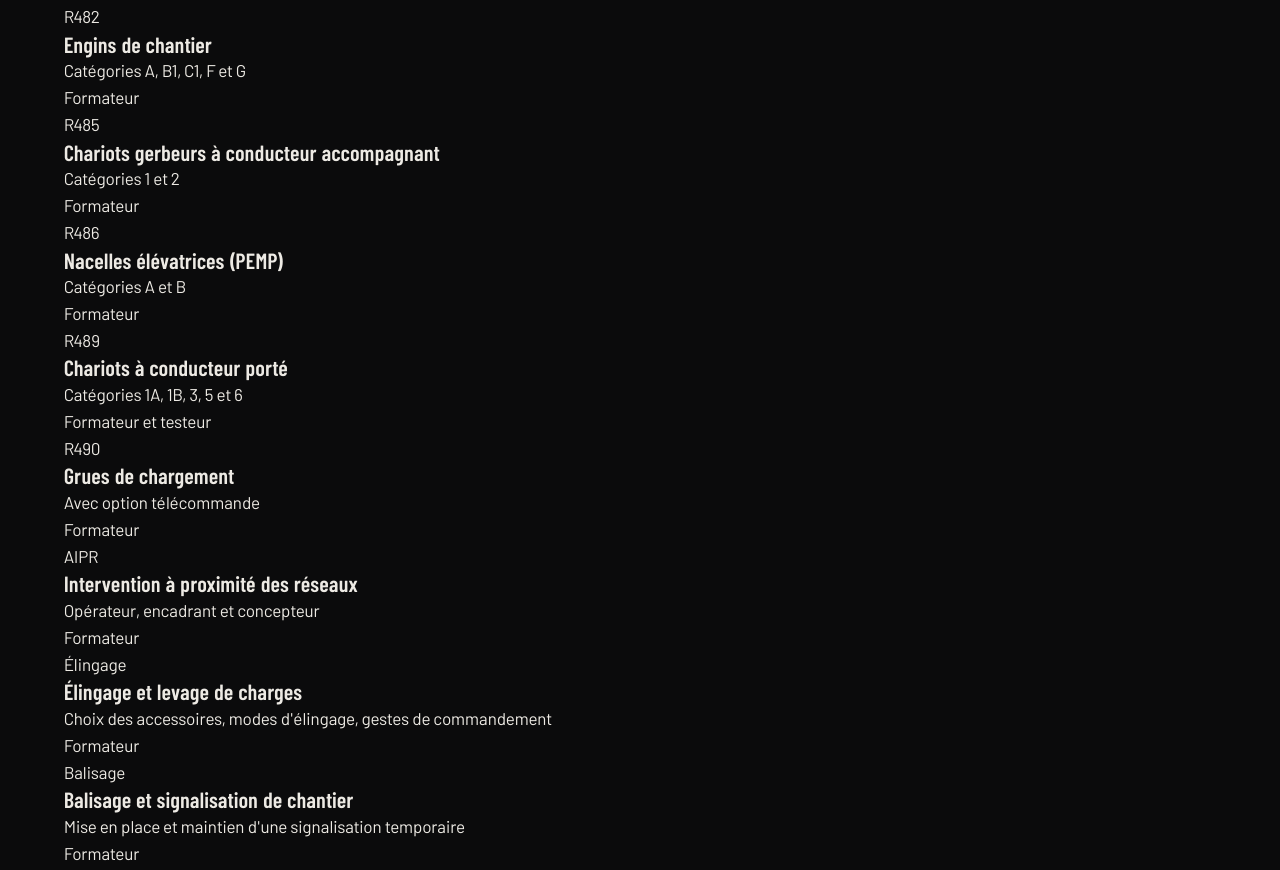
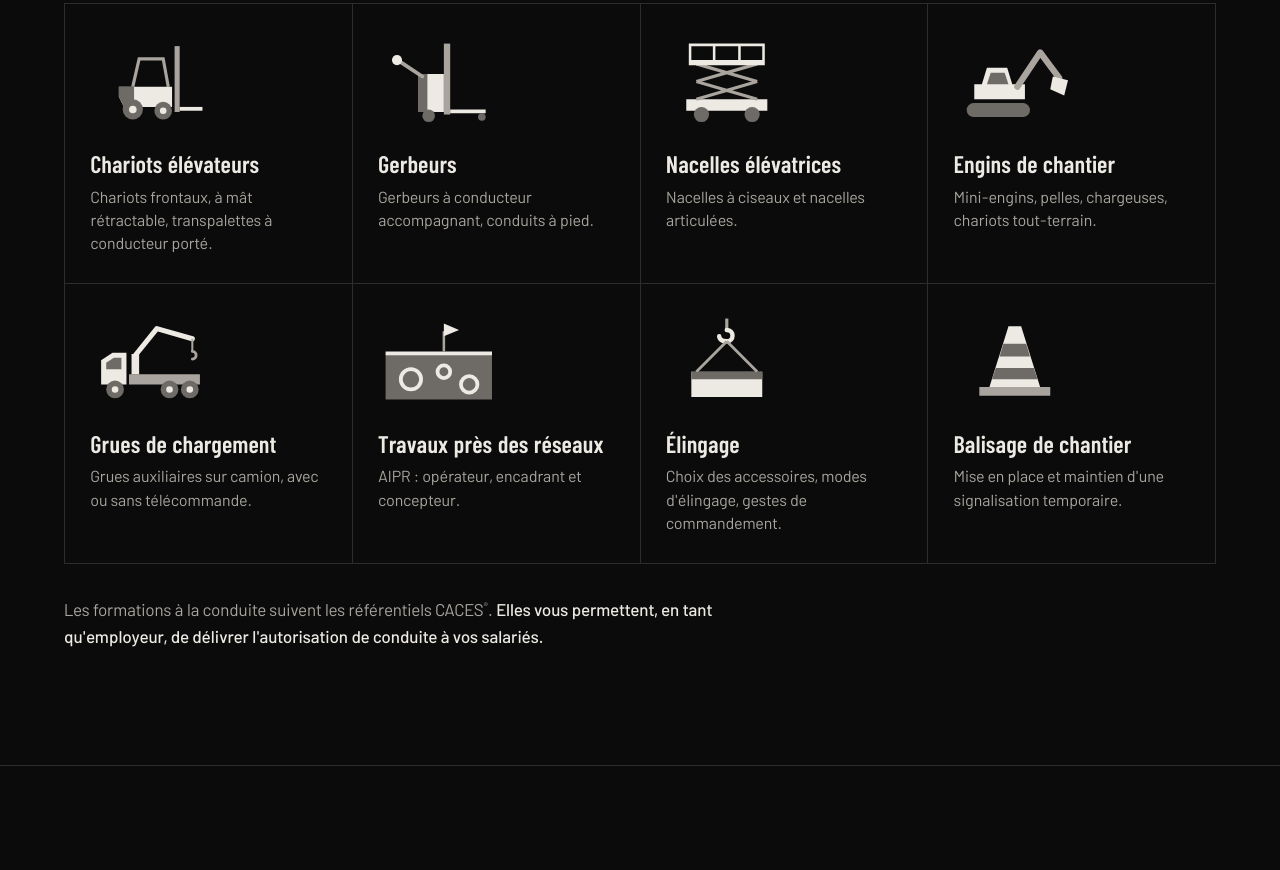
Before and after one commit to TorresFormation/torresformation.github.io, a plain HTML site: page index.html in a window 1280 px wide. Shown: the part 1042-1912 px from the top of the page. Drawn offline with Linux system fonts and the light colour scheme; animation ran at ten frames a second.

Commit message:
Add files via upload

```diff
--- a/index.html
+++ b/index.html
@@ -3,14 +3,14 @@
 <head>
 <meta charset="utf-8">
 <meta name="viewport" content="width=device-width, initial-scale=1">
-<title>Torres Formation | Formation CACES, AIPR et élingage en entreprise</title>
-<meta name="description" content="Maïcol Torres, formateur et testeur indépendant. Formations CACES R482, R485, R486, R489, R490, AIPR et élingage dans votre entreprise, en Île-de-France, Eure-et-Loir et Normandie.">
+<title>Torres Formation | Formation à la conduite d'engins en sécurité, en entreprise</title>
+<meta name="description" content="Maïcol Torres, formateur indépendant. Formation à la conduite d'engins en sécurité dans votre entreprise, pour délivrer l'autorisation de conduite à vos salariés. AIPR, élingage. Île-de-France, Eure-et-Loir, Normandie.">
 <meta name="theme-color" content="#0B0B0C">
 <link rel="canonical" href="https://torresformation.github.io/">
 <meta property="og:type" content="website">
 <meta property="og:locale" content="fr_FR">
-<meta property="og:title" content="Torres Formation | CACES, AIPR et élingage en entreprise">
-<meta property="og:description" content="Formateur et testeur indépendant. Vos équipes formées sur vos engins, dans vos locaux.">
+<meta property="og:title" content="Torres Formation | Conduite d'engins en sécurité, AIPR et élingage en entreprise">
+<meta property="og:description" content="Formateur indépendant. Vos équipes formées sur vos engins, dans vos locaux.">
 <meta property="og:url" content="https://torresformation.github.io/">
 <meta property="og:image" content="https://torresformation.github.io/assets/partage.png">
 <meta name="twitter:card" content="summary_large_image">
@@ -26,7 +26,7 @@
   "@context": "https://schema.org",
   "@type": "ProfessionalService",
   "name": "Torres Formation",
-  "description": "Formations CACES, AIPR et élingage en entreprise par un formateur et testeur indépendant.",
+  "description": "Formation à la conduite d'engins en sécurité, AIPR et élingage, en entreprise, par un formateur indépendant.",
   "url": "https://torresformation.github.io/",
   "image": "https://torresformation.github.io/assets/partage.png",
   "telephone": "+33629444997",
@@ -70,7 +70,7 @@
       <span class="ligne"><span>vos engins.</span></span>
       <span class="ligne"><span>Chez vous.</span></span>
     </h1>
-    <p class="accueil__chapo">Formateur et testeur indépendant en manutention, levage et sécurité. Je prépare vos équipes aux CACES<sup>®</sup>, à l'AIPR et à l'élingage, directement dans votre entreprise.</p>
+    <p class="accueil__chapo">Formateur indépendant en manutention, levage et sécurité. Je forme vos équipes à la conduite en sécurité, directement dans votre entreprise, pour que vous puissiez leur délivrer l'autorisation de conduite.</p>
     <div class="accueil__actions">
       <a class="bouton" href="#reserver">Demander une session</a>
       <a class="lien-tel" href="tel:+33629444997">06 29 44 49 97</a>
@@ -88,48 +88,17 @@
     <h2>Les formations</h2>
     <p>Chaque session associe théorie et pratique. La pratique se fait sur vos machines, dans vos conditions de travail réelles.</p>
   </div>
-  <ul class="catalogue">
-    <li class="catalogue__ligne">
-      <span class="catalogue__code">R482</span>
-      <div class="catalogue__nom"><h3>Engins de chantier</h3><p>Catégories A, B1, C1, F et G</p></div>
-      <span class="catalogue__role">Formateur</span>
-    </li>
-    <li class="catalogue__ligne">
-      <span class="catalogue__code">R485</span>
-      <div class="catalogue__nom"><h3>Chariots gerbeurs à conducteur accompagnant</h3><p>Catégories 1 et 2</p></div>
-      <span class="catalogue__role">Formateur</span>
-    </li>
-    <li class="catalogue__ligne">
-      <span class="catalogue__code">R486</span>
-      <div class="catalogue__nom"><h3>Nacelles élévatrices (PEMP)</h3><p>Catégories A et B</p></div>
-      <span class="catalogue__role">Formateur</span>
-    </li>
-    <li class="catalogue__ligne">
-      <span class="catalogue__code">R489</span>
-      <div class="catalogue__nom"><h3>Chariots à conducteur porté</h3><p>Catégories 1A, 1B, 3, 5 et 6</p></div>
-      <span class="catalogue__role">Formateur et testeur</span>
-    </li>
-    <li class="catalogue__ligne">
-      <span class="catalogue__code">R490</span>
-      <div class="catalogue__nom"><h3>Grues de chargement</h3><p>Avec option télécommande</p></div>
-      <span class="catalogue__role">Formateur</span>
-    </li>
-    <li class="catalogue__ligne">
-      <span class="catalogue__code">AIPR</span>
-      <div class="catalogue__nom"><h3>Intervention à proximité des réseaux</h3><p>Opérateur, encadrant et concepteur</p></div>
-      <span class="catalogue__role">Formateur</span>
-    </li>
-    <li class="catalogue__ligne">
-      <span class="catalogue__code">Élingage</span>
-      <div class="catalogue__nom"><h3>Élingage et levage de charges</h3><p>Choix des accessoires, modes d'élingage, gestes de commandement</p></div>
-      <span class="catalogue__role">Formateur</span>
-    </li>
-    <li class="catalogue__ligne">
-      <span class="catalogue__code">Balisage</span>
-      <div class="catalogue__nom"><h3>Balisage et signalisation de chantier</h3><p>Mise en place et maintien d'une signalisation temporaire</p></div>
-      <span class="catalogue__role">Formateur</span>
-    </li>
+  <ul class="engins">
+    <li class="engin"><svg viewBox="0 0 96 72" aria-hidden="true" focusable="false"><path fill="#A9A59E" d="M66 8h4v52h-4z"/><path fill="#EDEAE4" d="M70 56h18v3H70z"/><path fill="none" stroke="#A9A59E" stroke-width="2.5" d="M33 40l5-22h19l4 22"/><path fill="#EDEAE4" d="M22 40h42v16H26l-4-8z"/><path fill="#6E6B66" d="M22 40h12v16h-8l-4-8z"/><circle cx="33" cy="58" r="8" fill="#6E6B66"/><circle cx="33" cy="58" r="3" fill="#EDEAE4"/><circle cx="57" cy="59" r="7" fill="#6E6B66"/><circle cx="57" cy="59" r="2.6" fill="#EDEAE4"/></svg><h3>Chariots élévateurs</h3><p>Chariots frontaux, à mât rétractable, transpalettes à conducteur porté.</p></li>
+    <li class="engin"><svg viewBox="0 0 96 72" aria-hidden="true" focusable="false"><path fill="#A9A59E" d="M52 6h5v56h-5z"/><path fill="#EDEAE4" d="M57 58h28v3H57z"/><path fill="#EDEAE4" d="M32 30h20v30H32z"/><path fill="#6E6B66" d="M32 30h7v30h-7z"/><path fill="none" stroke="#A9A59E" stroke-width="3" stroke-linecap="round" d="M35 32L17 20"/><circle cx="15" cy="19" r="4" fill="#EDEAE4"/><circle cx="40" cy="63" r="5" fill="#6E6B66"/><circle cx="82" cy="64" r="3" fill="#6E6B66"/></svg><h3>Gerbeurs</h3><p>Gerbeurs à conducteur accompagnant, conduits à pied.</p></li>
+    <li class="engin"><svg viewBox="0 0 96 72" aria-hidden="true" focusable="false"><path fill="#EDEAE4" d="M16 50h64v9H16z"/><circle cx="28" cy="62" r="6" fill="#6E6B66"/><circle cx="68" cy="62" r="6" fill="#6E6B66"/><path fill="none" stroke="#A9A59E" stroke-width="2.5" d="M24 50l48-14M72 50L24 36M24 36l48-14M72 36L24 22"/><path fill="#EDEAE4" d="M18 19h60v4H18z"/><path fill="none" stroke="#EDEAE4" stroke-width="2" d="M19 19V7h58v12M38 7v12M58 7v12"/></svg><h3>Nacelles élévatrices</h3><p>Nacelles à ciseaux et nacelles articulées.</p></li>
+    <li class="engin"><svg viewBox="0 0 96 72" aria-hidden="true" focusable="false"><rect x="10" y="53" width="50" height="11" rx="5.5" fill="#6E6B66"/><path fill="#EDEAE4" d="M16 50h40V38H46l-4-13H26l-4 13h-6z"/><path fill="#6E6B66" d="M29 29h11l3 9H26z"/><path fill="none" stroke="#A9A59E" stroke-width="5" stroke-linejoin="round" stroke-linecap="round" d="M50 40l18-27 15 20"/><path fill="#EDEAE4" d="M78 32l12 3-3 12-11-5z"/></svg><h3>Engins de chantier</h3><p>Mini-engins, pelles, chargeuses, chariots tout-terrain.</p></li>
+    <li class="engin"><svg viewBox="0 0 96 72" aria-hidden="true" focusable="false"><path fill="#EDEAE4" d="M8 54V35l9-6h11v25z"/><path fill="#6E6B66" d="M12 37l6-4h6v9H12z"/><path fill="#A9A59E" d="M30 46h56v8H30z"/><circle cx="19" cy="58" r="7" fill="#6E6B66"/><circle cx="19" cy="58" r="2.6" fill="#EDEAE4"/><circle cx="62" cy="58" r="7" fill="#6E6B66"/><circle cx="62" cy="58" r="2.6" fill="#EDEAE4"/><circle cx="78" cy="58" r="7" fill="#6E6B66"/><circle cx="78" cy="58" r="2.6" fill="#EDEAE4"/><path fill="#EDEAE4" d="M32 30h6v16h-6z"/><path fill="none" stroke="#EDEAE4" stroke-width="4" stroke-linejoin="round" stroke-linecap="round" d="M35 31l17-21 28 8"/><path fill="none" stroke="#A9A59E" stroke-width="1.6" d="M80 18v10"/><path fill="none" stroke="#A9A59E" stroke-width="2.2" stroke-linecap="round" d="M80 28c4 0 4 6 0 6"/></svg><h3>Grues de chargement</h3><p>Grues auxiliaires sur camion, avec ou sans télécommande.</p></li>
+    <li class="engin"><svg viewBox="0 0 96 72" aria-hidden="true" focusable="false"><path fill="#6E6B66" d="M6 30h84v36H6z"/><path fill="#EDEAE4" d="M6 28h84v3H6z"/><circle cx="26" cy="50" r="8" fill="none" stroke="#EDEAE4" stroke-width="3"/><circle cx="52" cy="44" r="5" fill="none" stroke="#EDEAE4" stroke-width="3"/><circle cx="72" cy="54" r="6.5" fill="none" stroke="#EDEAE4" stroke-width="3"/><path fill="none" stroke="#A9A59E" stroke-width="2" d="M52 28V12"/><path fill="#EDEAE4" d="M52 6l12 5-12 5z"/></svg><h3>Travaux près des réseaux</h3><p>AIPR : opérateur, encadrant et concepteur.</p></li>
+    <li class="engin"><svg viewBox="0 0 96 72" aria-hidden="true" focusable="false"><path fill="none" stroke="#A9A59E" stroke-width="2.5" d="M48 2v9"/><path fill="none" stroke="#EDEAE4" stroke-width="3.5" stroke-linecap="round" d="M48 11c6 0 6 9 0 9s-6-4-6-4"/><path fill="none" stroke="#A9A59E" stroke-width="2.2" d="M48 20L24 44M48 20l24 24"/><path fill="#EDEAE4" d="M20 44h56v20H20z"/><path fill="#6E6B66" d="M20 44h56v6H20z"/></svg><h3>Élingage</h3><p>Choix des accessoires, modes d'élingage, gestes de commandement.</p></li>
+    <li class="engin"><svg viewBox="0 0 96 72" aria-hidden="true" focusable="false"><path fill="#EDEAE4" d="M43 8h10l15 48H28z"/><path fill="#6E6B66" d="M39 22h18l3 10H36zM33 41h30l3 9H30z"/><path fill="#A9A59E" d="M20 56h56v7H20z"/></svg><h3>Balisage de chantier</h3><p>Mise en place et maintien d'une signalisation temporaire.</p></li>
   </ul>
+  <p class="engins__note">Les formations à la conduite suivent les référentiels CACES<sup>®</sup>. <strong>Elles vous permettent, en tant qu'employeur, de délivrer l'autorisation de conduite à vos salariés.</strong></p>
 </section>
 
 <section class="bloc" id="parcours">
@@ -185,8 +154,12 @@
       <p>Dans votre entreprise ou chez votre client. Il faut une salle pour la théorie, et les engins concernés avec une zone d'évolution pour la pratique.</p>
     </details>
     <details>
-      <summary><span>Comment se passe le test CACES<sup>®</sup> ?</span></summary>
-      <p>La formation a lieu dans votre entreprise. Le test CACES<sup>®</sup> est ensuite organisé avec un centre certifié partenaire, qui dispose des installations requises. Je vous indique la marche à suivre au moment du devis.</p>
+      <summary><span>Vos formations délivrent-elles un CACES<sup>®</sup> ?</span></summary>
+      <p>Non. Mes formations en entreprise suivent les référentiels CACES<sup>®</sup> et vous permettent de délivrer l'autorisation de conduite. Le CACES<sup>®</sup> lui-même se passe dans un centre de formation certifié, où j'interviens aussi comme testeur.</p>
+    </details>
+    <details>
+      <summary><span>Qu'est-ce que l'autorisation de conduite ?</span></summary>
+      <p>C'est le document par lequel l'employeur autorise un salarié à conduire un engin dans l'entreprise. Il la délivre après une formation adaptée, la vérification de l'aptitude médicale et la connaissance des lieux et des consignes du site.</p>
     </details>
     <details>
       <summary><span>Travaillez-vous avec les organismes de formation ?</span></summary>
@@ -238,11 +211,11 @@
       <label for="f-formation">Formation souhaitée</label>
       <select id="f-formation" name="formation" required>
         <option value="" selected disabled>Choisir</option>
-        <option>CACES R482, engins de chantier</option>
-        <option>CACES R485, chariots gerbeurs</option>
-        <option>CACES R486, nacelles (PEMP)</option>
-        <option>CACES R489, chariots à conducteur porté</option>
-        <option>CACES R490, grues de chargement</option>
+        <option>Engins de chantier</option>
+        <option>Gerbeurs à conducteur accompagnant</option>
+        <option>Nacelles élévatrices</option>
+        <option>Chariots élévateurs</option>
+        <option>Grues de chargement</option>
         <option>AIPR</option>
         <option>Élingage</option>
         <option>Balisage et signalisation</option>
```
